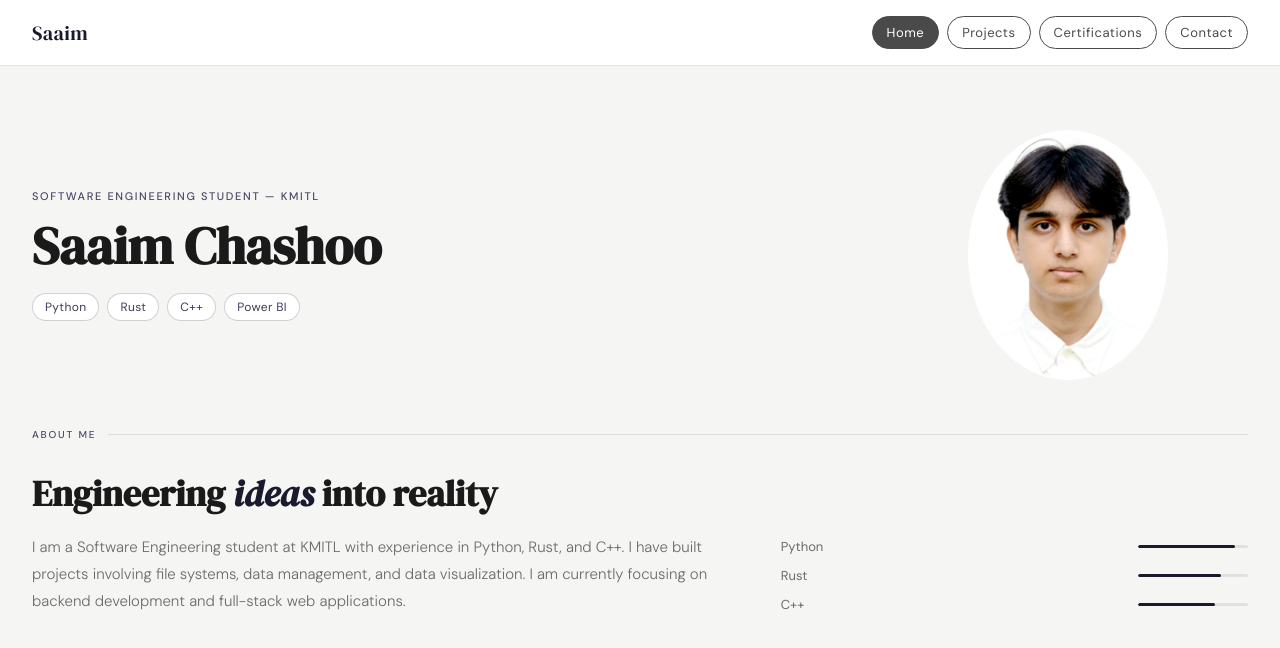
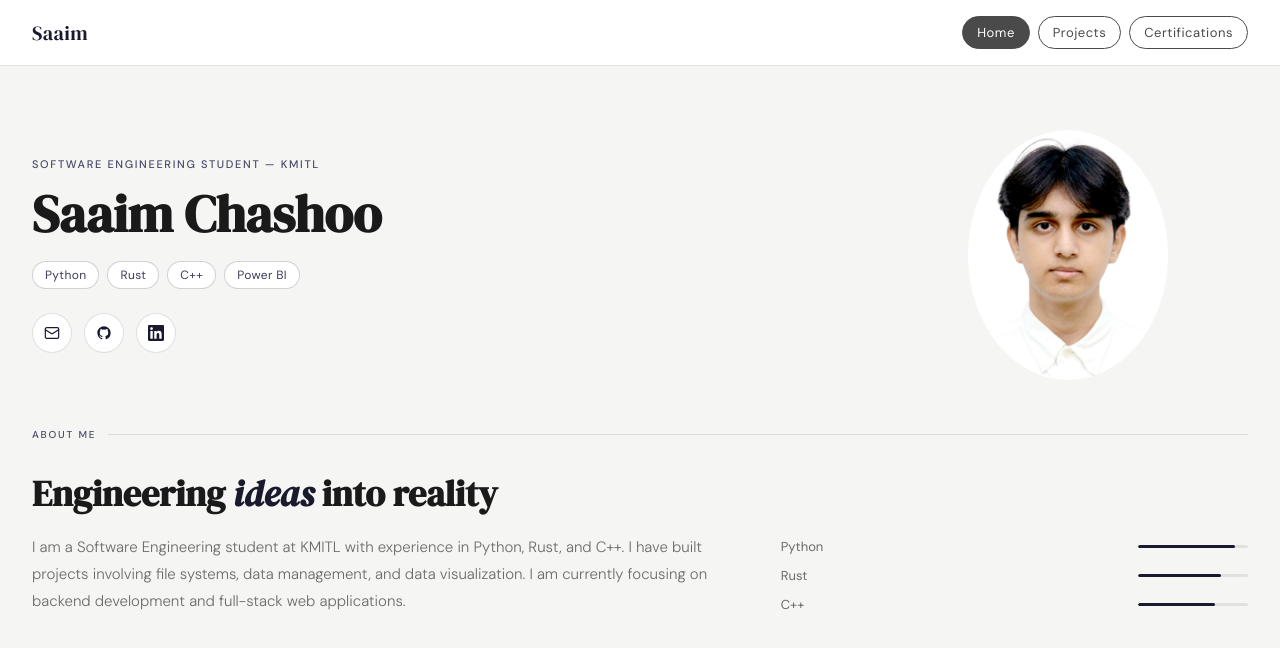
Before and after one commit to SaaimCash/portfolio, a React (Vite) app: page / in a window 1280 px wide. Shown: the top 648 px of the page. Built offline with nearby package versions, Linux system fonts and the light colour scheme.

Commit message:
removed contant page and added to main page, plus slight animation changes

```diff
--- a/src/App.jsx
+++ b/src/App.jsx
@@ -14,8 +14,26 @@
             <span className="tag">C++</span>
             <span className="tag">Power BI</span>
           </div>
+          <div className="hero-socials">
+            <a href="mailto:saaimchashoo07@gmail.com" className="social-icon" title="Email">
+              <svg width="16" height="16" viewBox="0 0 24 24" fill="none" stroke="currentColor" strokeWidth="1.8" strokeLinecap="round" strokeLinejoin="round">
+                <rect x="2" y="4" width="20" height="16" rx="2"/>
+                <path d="m22 7-8.97 5.7a1.94 1.94 0 0 1-2.06 0L2 7"/>
+              </svg>
+            </a>
+            <a href="https://github.com/SaaimCash" className="social-icon" title="GitHub" target="_blank" rel="noreferrer">
+              <svg width="16" height="16" viewBox="0 0 24 24" fill="currentColor">
+                <path d="M12 2C6.477 2 2 6.484 2 12.017c0 4.425 2.865 8.18 6.839 9.504.5.092.682-.217.682-.483 0-.237-.008-.868-.013-1.703-2.782.605-3.369-1.343-3.369-1.343-.454-1.158-1.11-1.466-1.11-1.466-.908-.62.069-.608.069-.608 1.003.07 1.531 1.032 1.531 1.032.892 1.53 2.341 1.088 2.91.832.092-.647.35-1.088.636-1.338-2.22-.253-4.555-1.113-4.555-4.951 0-1.093.39-1.988 1.029-2.688-.103-.253-.446-1.272.098-2.65 0 0 .84-.27 2.75 1.026A9.564 9.564 0 0 1 12 6.844a9.59 9.59 0 0 1 2.504.337c1.909-1.296 2.747-1.027 2.747-1.027.546 1.379.202 2.398.1 2.651.64.7 1.028 1.595 1.028 2.688 0 3.848-2.339 4.695-4.566 4.943.359.309.678.92.678 1.855 0 1.338-.012 2.419-.012 2.747 0 .268.18.58.688.482A10.02 10.02 0 0 0 22 12.017C22 6.484 17.522 2 12 2z"/>
+              </svg>
+            </a>
+            <a href="https://www.linkedin.com/in/saaim-chashoo-5598ab374/" className="social-icon" title="LinkedIn" target="_blank" rel="noreferrer">
+              <svg width="16" height="16" viewBox="0 0 24 24" fill="currentColor">
+                <path d="M20.447 20.452h-3.554v-5.569c0-1.328-.027-3.037-1.852-3.037-1.853 0-2.136 1.445-2.136 2.939v5.667H9.351V9h3.414v1.561h.046c.477-.9 1.637-1.85 3.37-1.85 3.601 0 4.267 2.37 4.267 5.455v6.286zM5.337 7.433a2.062 2.062 0 0 1-2.063-2.065 2.064 2.064 0 1 1 2.063 2.065zm1.782 13.019H3.555V9h3.564v11.452zM22.225 0H1.771C.792 0 0 .774 0 1.729v20.542C0 23.227.792 24 1.771 24h20.451C23.2 24 24 23.227 24 22.271V1.729C24 .774 23.2 0 22.222 0h.003z"/>
+              </svg>
+            </a>
+          </div>
         </div>
-        <div className="hero-visual" style={{ alignItems: "flex-end" }}>
+        <div className="hero-visual">
           <img
             src="/profile.jpg"
             alt="Profile"
@@ -61,12 +79,14 @@
       tag: "Python · Custom TKInter",
       title: "Personal Library System",
       desc: "A Python-based system to store, manage, and retrieve ebooks with file handling and data organization. Mimics a real library for tracking your book collection.",
+      img: "/library-preview.png",
       url: "https://github.com/SaaimCash/Personal-Library-System",
     },
     {
       tag: "Rust · Iced GUI",
       title: "Rust File Manager",
       desc: "Cross-platform desktop app that scans directories, visualizes disk usage, detects duplicate files, and lets users manage files through a clean Iced GUI interface.",
+      img: "/filemanager-preview.png",
       url: "https://github.com/ifelsebetter/disk-usage-visualizer",
     },
   ];
@@ -81,6 +101,9 @@
               <div className="project-tag">{p.tag}</div>
               <div className="project-title">{p.title}</div>
               <p className="project-desc">{p.desc}</p>
+              <div className="project-preview">
+                <img src={p.img} alt={`${p.title} preview`} />
+              </div>
               <div className="project-link">View on GitHub</div>
             </a>
           ))}
@@ -98,7 +121,7 @@
 function CertsPage() {
   // Add your real certifications here
   const certs = [
-    { icon: "🎓", title: "Add your certification", issuer: "Issuer name", year: "2024" },
+    { icon: "🎓", title: "certification", issuer: "Issuer name", year: "2024" },
   ];
 
   return (
@@ -120,42 +143,6 @@
   );
 }
 
-function ContactPage() {
-  const links = [
-    { icon: "✉", type: "Email",    val: "saaimchashoo07@gmail.com",                          href: "mailto:saaimchashoo07@gmail.com" },
-    { icon: "⌥", type: "GitHub",   val: "github.com/SaaimCash",                              href: "https://github.com/SaaimCash" },
-    { icon: "in", type: "LinkedIn", val: "saaim-chashoo",                                     href: "https://www.linkedin.com/in/saaim-chashoo-5598ab374/" },
-  ];
-
-  return (
-    <div className="page">
-      <div className="section-pad" style={{ paddingTop: "48px" }}>
-        <div className="section-label">Contact</div>
-        <div className="contact-layout">
-          <div>
-            <h2 className="contact-heading">Let's <em>build</em> something together</h2>
-            <p className="contact-sub">
-              Open to internships, collaborations, and interesting problems.
-              Send a message and I'll get back to you.
-            </p>
-          </div>
-          <div className="contact-links">
-            {links.map((l) => (
-              <a className="contact-item" href={l.href} target="_blank" rel="noreferrer" key={l.type}>
-                <div className="contact-icon">{l.icon}</div>
-                <div className="contact-detail">
-                  <div className="contact-type">{l.type}</div>
-                  <div className="contact-val">{l.val}</div>
-                </div>
-                <div className="contact-arr">→</div>
-              </a>
-            ))}
-          </div>
-        </div>
-      </div>
-    </div>
-  );
-}
 
 export default function App() {
   const [page, setPage] = useState("home");
@@ -164,13 +151,14 @@
     { id: "home",     label: "Home" },
     { id: "projects", label: "Projects" },
     { id: "certs",    label: "Certifications" },
-    { id: "contact",  label: "Contact" },
   ];
 
   return (
     <div className="portfolio">
       <nav>
-        <div className="nav-logo">Saaim</div>
+        <div className="nav-logo" onClick={() => setPage("home")} style={{ cursor: "pointer" }}>
+          Saaim
+        </div>
         <div className="nav-links">
           {pages.map((p) => (
             <button
@@ -187,7 +175,6 @@
       {page === "home"     && <HomePage />}
       {page === "projects" && <ProjectsPage />}
       {page === "certs"    && <CertsPage />}
-      {page === "contact"  && <ContactPage />}
     </div>
   );
 }
--- a/src/index.css
+++ b/src/index.css
@@ -119,6 +119,28 @@
   margin-right: 80px;
 }
 
+.hero-socials { display: flex; gap: 12px; margin-top: 24px; }
+
+.social-icon {
+  width: 40px;
+  height: 40px;
+  border-radius: 50%;
+  background: #fff;
+  border: 1px solid rgba(0,0,0,0.12);
+  display: flex;
+  align-items: center;
+  justify-content: center;
+  color: var(--navy);
+  text-decoration: none;
+  transition: all 0.2s ease;
+}
+
+.social-icon:hover {
+  border-color: rgba(26,26,46,0.4);
+  transform: translateY(-2px);
+  box-shadow: 0 4px 12px rgba(0,0,0,0.08);
+}
+
 .stat-card {
   background: #fff;
   border: 1px solid var(--card-border);
@@ -218,6 +240,22 @@
 .project-link::after { content: '→'; transition: transform 0.2s ease; }
 .project-card:hover .project-link::after { transform: translateX(4px); }
 
+.project-preview {
+  width: 100%;
+  border-radius: 10px;
+  overflow: hidden;
+  margin-bottom: 18px;
+  border: 1px solid var(--card-border);
+}
+
+.project-preview img {
+  width: 100%;
+  height: 60%;
+  object-fit: cover;
+  display: block;
+}
+
+
 .certs-grid { display: grid; grid-template-columns: 1fr 1fr 1fr; gap: 16px; }
 
 .cert-card {
```
Also changed, not shown: public/filemanager-preview.png (added), public/library-preview.png (added).
